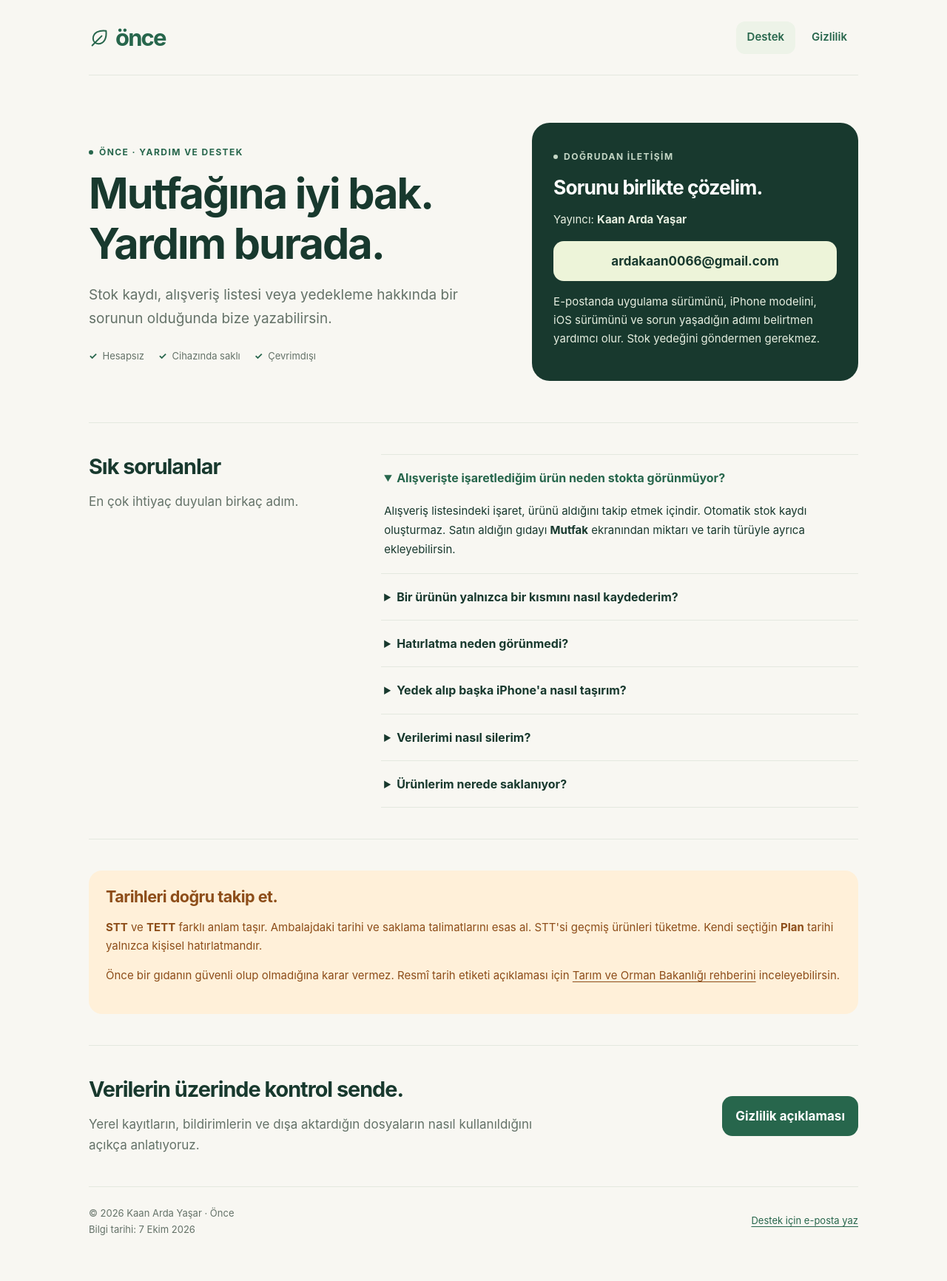
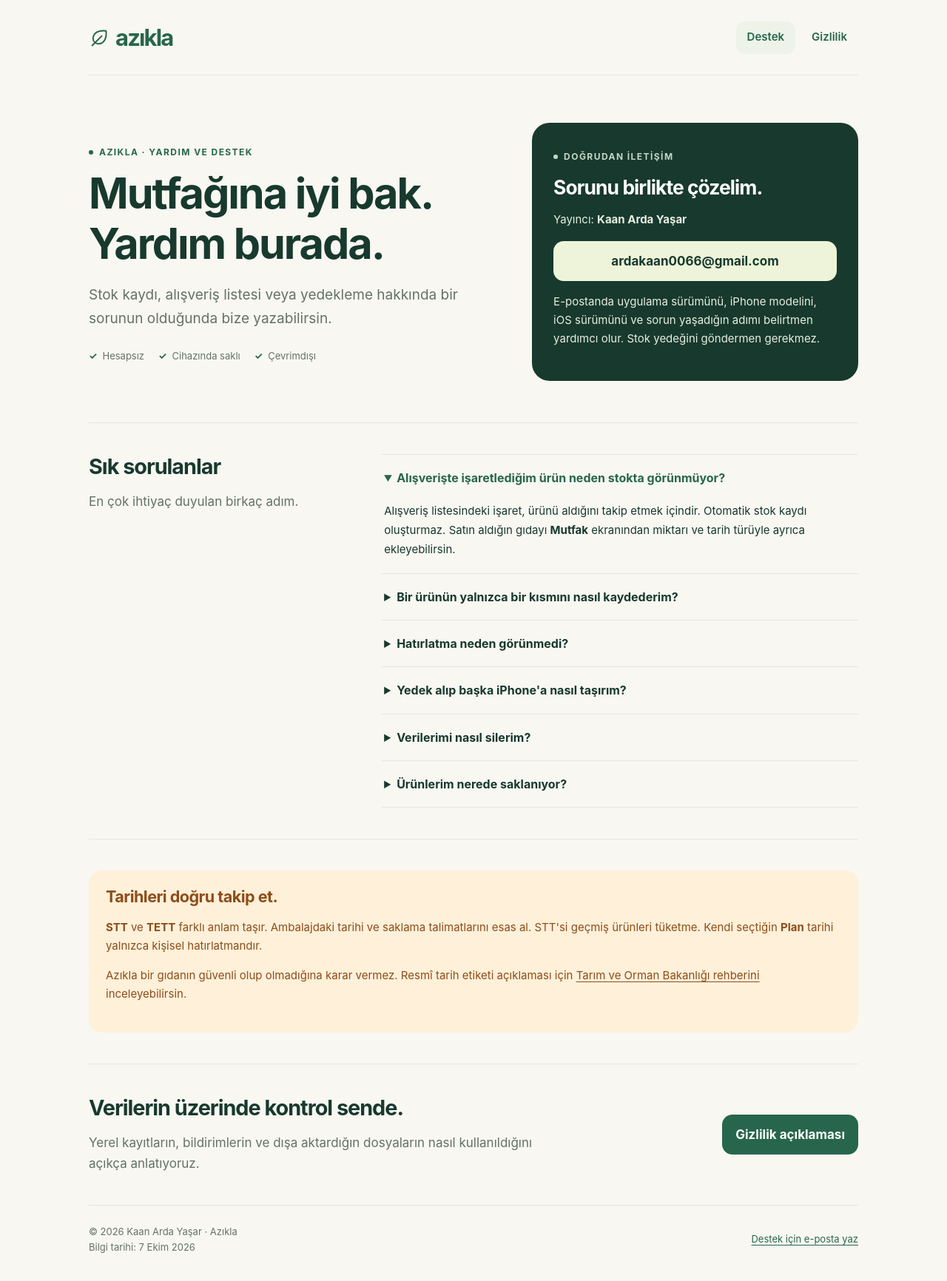
Before and after one commit to 678qj9kv4x-bot/azikla-support, a plain HTML site: page index.html in a window 1280 px wide. Shown: the whole page at 74% size. Before the commit the page ends 1710 px from the top, so only its background shows below. Drawn offline with Linux system fonts and the light colour scheme.

Commit message:
Rename app brand to Azıkla

```diff
--- a/index.html
+++ b/index.html
@@ -3,18 +3,18 @@
 <head>
   <meta charset="utf-8">
   <meta name="viewport" content="width=device-width, initial-scale=1">
-  <meta name="description" content="Önce için destek: stok, alışveriş listesi, yerel hatırlatmalar ve yedekleme hakkında yardım. Yayıncı Kaan Arda Yaşar.">
+  <meta name="description" content="Azıkla için destek: stok, alışveriş listesi, yerel hatırlatmalar ve yedekleme hakkında yardım. Yayıncı Kaan Arda Yaşar.">
   <meta http-equiv="Content-Security-Policy" content="default-src 'none'; style-src 'self'; img-src 'self' data:; base-uri 'none'; form-action 'none'">
-  <title>Önce · Destek</title>
+  <title>Azıkla · Destek</title>
   <link rel="stylesheet" href="styles.css">
 </head>
 <body>
   <a class="skip" href="#main">İçeriğe geç</a>
   <div class="shell">
     <header class="header">
-      <a class="logo" href="index.html" aria-label="Önce destek ana sayfası">
+      <a class="logo" href="index.html" aria-label="Azıkla destek ana sayfası">
         <svg aria-hidden="true" viewBox="0 0 24 24" fill="none"><path d="M20 4c-8-1-15 2-15 9a6 6 0 0 0 6 6c7 0 10-7 9-15ZM4 21 15 10" stroke="currentColor" stroke-width="1.7" stroke-linecap="round" stroke-linejoin="round"/></svg>
-        <span>önce</span>
+        <span>azıkla</span>
       </a>
       <nav class="nav" aria-label="Ana gezinme">
         <a href="index.html" aria-current="page">Destek</a>
@@ -24,7 +24,7 @@
     <main id="main" tabindex="-1">
       <section class="hero" aria-labelledby="page-title">
         <div>
-          <span class="eyebrow">Önce · Yardım ve destek</span>
+          <span class="eyebrow">Azıkla · Yardım ve destek</span>
           <h1 id="page-title">Mutfağına iyi bak.<br>Yardım burada.</h1>
           <p class="lead muted">Stok kaydı, alışveriş listesi veya yedekleme hakkında bir sorunun olduğunda bize yazabilirsin.</p>
           <div class="facts" aria-label="Uygulamanın temel özellikleri">
@@ -55,7 +55,7 @@
           </details>
           <details>
             <summary>Hatırlatma neden görünmedi?</summary>
-            <div class="answer"><p>Ayarlar'da tarih hatırlatıcılarının açık olduğunu ve iPhone'da Önce'ye bildirim izni verildiğini kontrol et. Odak modu ve bildirim görünürlüğü teslimatı etkileyebilir.</p><p>Hatırlatmalar cihazda planlanır. Sonraki 30 gün için, tarihten bir gün önce ve tarih gününde saat 10.00'a ayarlanır; aynı günün ürünleri tek bildirimde toplanır. Uygulamayı yeniden açmak planın güncellenmesini sağlar.</p></div>
+            <div class="answer"><p>Ayarlar'da tarih hatırlatıcılarının açık olduğunu ve iPhone'da Azıkla'ya bildirim izni verildiğini kontrol et. Odak modu ve bildirim görünürlüğü teslimatı etkileyebilir.</p><p>Hatırlatmalar cihazda planlanır. Sonraki 30 gün için, tarihten bir gün önce ve tarih gününde saat 10.00'a ayarlanır; aynı günün ürünleri tek bildirimde toplanır. Uygulamayı yeniden açmak planın güncellenmesini sağlar.</p></div>
           </details>
           <details>
             <summary>Yedek alıp başka iPhone'a nasıl taşırım?</summary>
@@ -67,7 +67,7 @@
           </details>
           <details>
             <summary>Ürünlerim nerede saklanıyor?</summary>
-            <div class="answer"><p>Stok, alışveriş ve kullanım kayıtların cihazında saklanır. Önce hesap, reklam veya kullanım analitiği servisi kullanmaz. Uygulamanın kendi bulut senkronizasyonu yoktur; iPhone'un yedekleme ayarları ayrıca geçerli olabilir.</p><p><a href="privacy.html">Gizlilik açıklamasını oku</a>.</p></div>
+            <div class="answer"><p>Stok, alışveriş ve kullanım kayıtların cihazında saklanır. Azıkla hesap, reklam veya kullanım analitiği servisi kullanmaz. Uygulamanın kendi bulut senkronizasyonu yoktur; iPhone'un yedekleme ayarları ayrıca geçerli olabilir.</p><p><a href="privacy.html">Gizlilik açıklamasını oku</a>.</p></div>
           </details>
         </div>
       </section>
@@ -75,7 +75,7 @@
         <div class="notice">
           <h2 id="dates-title">Tarihleri doğru takip et.</h2>
           <p><strong>STT</strong> ve <strong>TETT</strong> farklı anlam taşır. Ambalajdaki tarihi ve saklama talimatlarını esas al. STT'si geçmiş ürünleri tüketme. Kendi seçtiğin <strong>Plan</strong> tarihi yalnızca kişisel hatırlatmandır.</p>
-          <p>Önce bir gıdanın güvenli olup olmadığına karar vermez. Resmî tarih etiketi açıklaması için <a href="https://guvenilirgida.tarimorman.gov.tr/Haber/Detay/18326">Tarım ve Orman Bakanlığı rehberini</a> inceleyebilirsin.</p>
+          <p>Azıkla bir gıdanın güvenli olup olmadığına karar vermez. Resmî tarih etiketi açıklaması için <a href="https://guvenilirgida.tarimorman.gov.tr/Haber/Detay/18326">Tarım ve Orman Bakanlığı rehberini</a> inceleyebilirsin.</p>
         </div>
       </section>
       <section class="section next" aria-labelledby="privacy-title">
@@ -84,7 +84,7 @@
       </section>
     </main>
     <footer class="footer">
-      <div><p>© 2026 Kaan Arda Yaşar · Önce</p><p>Bilgi tarihi: 7 Ekim 2026</p></div>
+      <div><p>© 2026 Kaan Arda Yaşar · Azıkla</p><p>Bilgi tarihi: 7 Ekim 2026</p></div>
       <a href="mailto:ardakaan0066@gmail.com">Destek için e-posta yaz</a>
     </footer>
   </div>
```
